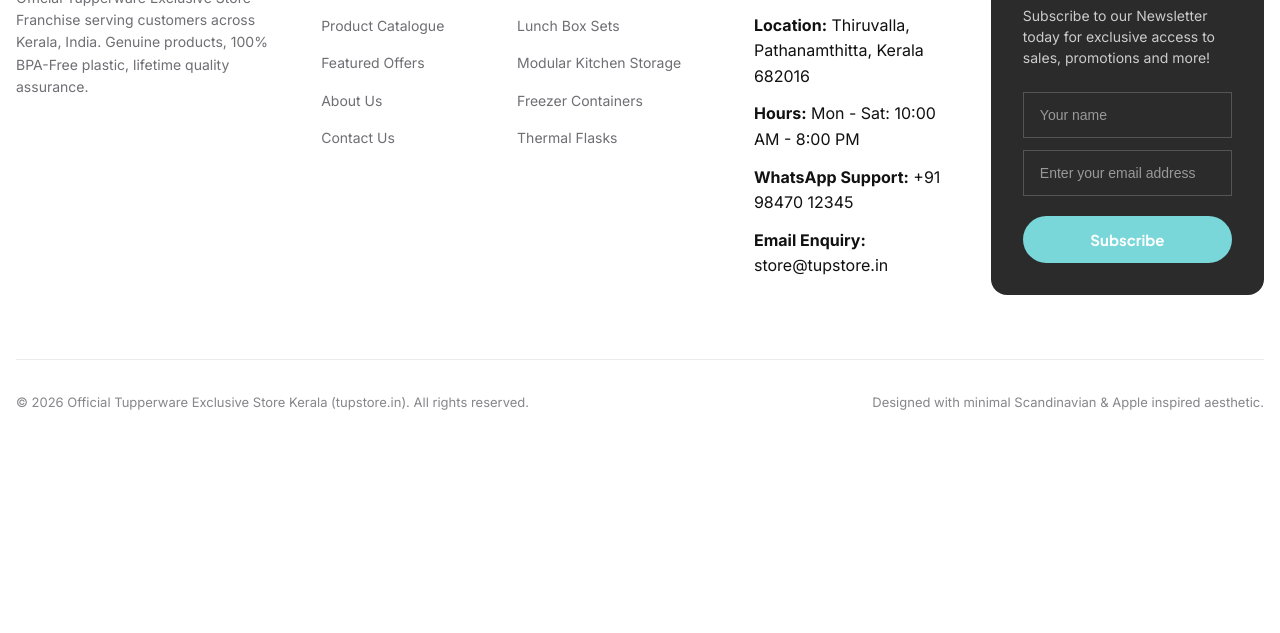
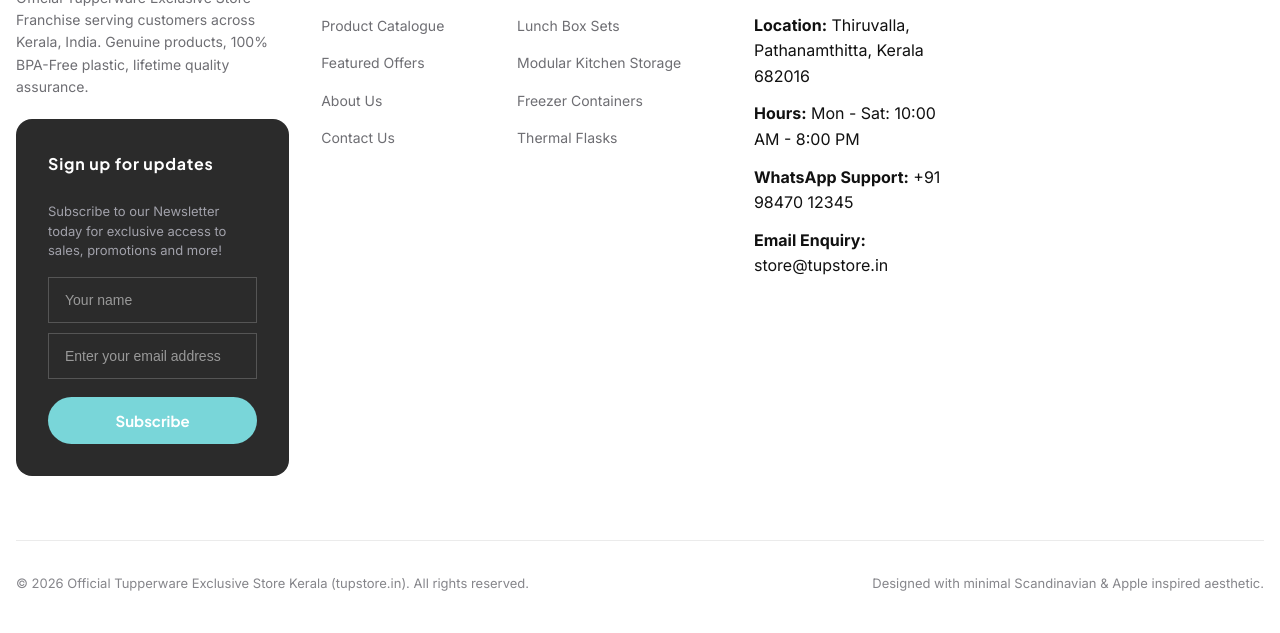
Before and after one commit to anujayeshalukka/tupperware, a website built with Vite: page index.html in a window 1280 px wide. Shown: the part 7298-7931 px from the top of the page. Before the commit the page ends 7751 px from the top, so only its background shows below. Built offline with nearby package versions, Linux system fonts and the light colour scheme.

Commit message:
Relocate newsletter subscription block directly below footer logo

```diff
--- a/index.html
+++ b/index.html
@@ -141,7 +141,20 @@
           <div class="brand-logo">
             <img src="/images/logo.png" alt="Tupperware" class="logo-img" />
           </div>
-          <p>Official Tupperware Exclusive Store Franchise serving customers across Kerala, India. Genuine products, 100% BPA-Free plastic, lifetime quality assurance.</p>
+          <p style="margin-bottom: 20px;">Official Tupperware Exclusive Store Franchise serving customers across Kerala, India. Genuine products, 100% BPA-Free plastic, lifetime quality assurance.</p>
+
+          <!-- Newsletter / Subscription Form directly below footer logo -->
+          <div class="newsletter-card" style="margin-top: 16px;">
+            <h4 class="footer-heading" style="color:#ffffff; text-transform:none; font-size:16px; margin-bottom:10px;">Sign up for updates</h4>
+            <p style="color:#a1a1aa; font-size:13px; line-height:1.5; margin-bottom:16px;">
+              Subscribe to our Newsletter today for exclusive access to sales, promotions and more!
+            </p>
+            <form onsubmit="event.preventDefault();" style="display:flex; flex-direction:column; gap:10px;">
+              <input type="text" placeholder="Your name" class="newsletter-input" required />
+              <input type="email" placeholder="Enter your email address" class="newsletter-input" required />
+              <button type="submit" class="btn-newsletter">Subscribe</button>
+            </form>
+          </div>
         </div>
 
         <div>
@@ -175,18 +188,6 @@
             <li><strong>WhatsApp Support:</strong> +91 98470 12345</li>
             <li><strong>Email Enquiry:</strong> store@tupstore.in</li>
           </ul>
-        </div>
-
-        <div class="newsletter-card">
-          <h4 class="footer-heading" style="color:#ffffff; text-transform:none; font-size:18px; margin-bottom:12px;">Sign up</h4>
-          <p style="color:#cccccc; font-size:14px; line-height:1.5; margin-bottom:24px;">
-            Subscribe to our Newsletter today for exclusive access to sales, promotions and more!
-          </p>
-          <form onsubmit="event.preventDefault();" style="display:flex; flex-direction:column; gap:12px;">
-            <input type="text" placeholder="Your name" class="newsletter-input" required />
-            <input type="email" placeholder="Enter your email address" class="newsletter-input" required />
-            <button type="submit" class="btn-newsletter">Subscribe</button>
-          </form>
         </div>
       </div>
 
```
